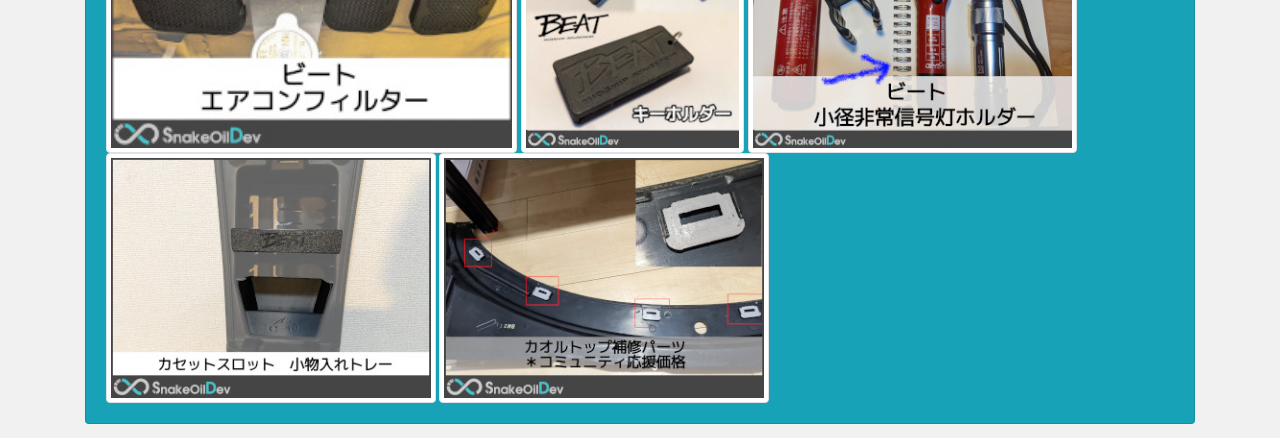
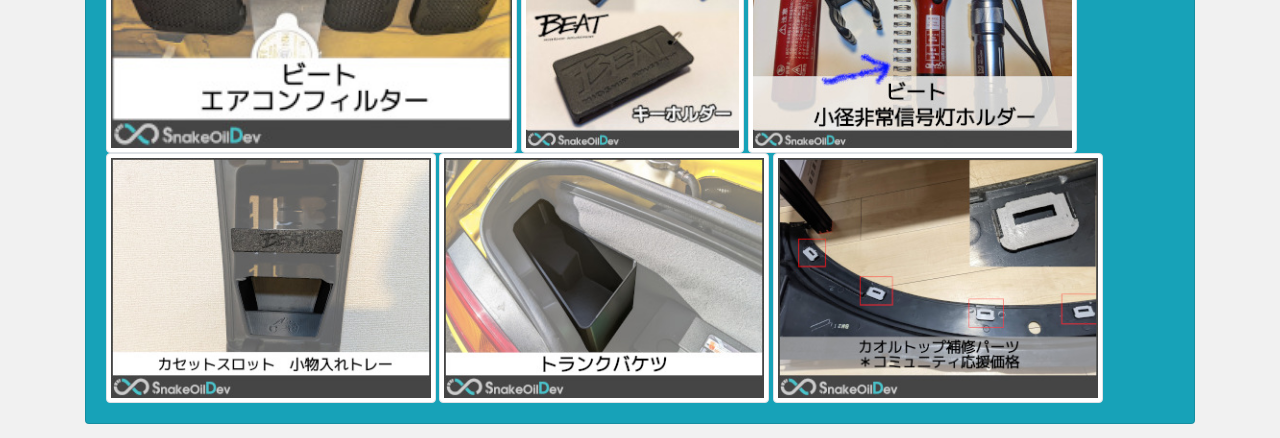
Before and after one commit to ChipCE/chipce.github.io, a plain HTML site: page index.html in a window 1280 px wide. Shown: the part 1082-1520 px from the top of the page. Drawn offline with Linux system fonts and the light colour scheme.

Commit message:
update basket thumb

```diff
--- a/index.html
+++ b/index.html
@@ -76,7 +76,6 @@
                                     <span class="badge badge-pill badge-dark">#rightforrepair</span>
                                 </div>
                             </div>
-
                         </div>
                     </div>
                 </div>
@@ -124,6 +123,7 @@
                             <img class="img-thumbnail product-img" src="./img/products/key-holder.jpg" />
                             <img class="img-thumbnail product-img" src="./img/products/light-holder.jpg" />
                             <img class="img-thumbnail product-img" src="./img/products/tape-tray.jpg" />
+                            <img class="img-thumbnail product-img" src="./img/products/basket.jpg" />
                             <img class="img-thumbnail product-img" src="./img/products/kaoru-top-rf.jpg" />
                         </div>
                     </div>
```
Also changed, not shown: img/products/basket.jpg (added).
